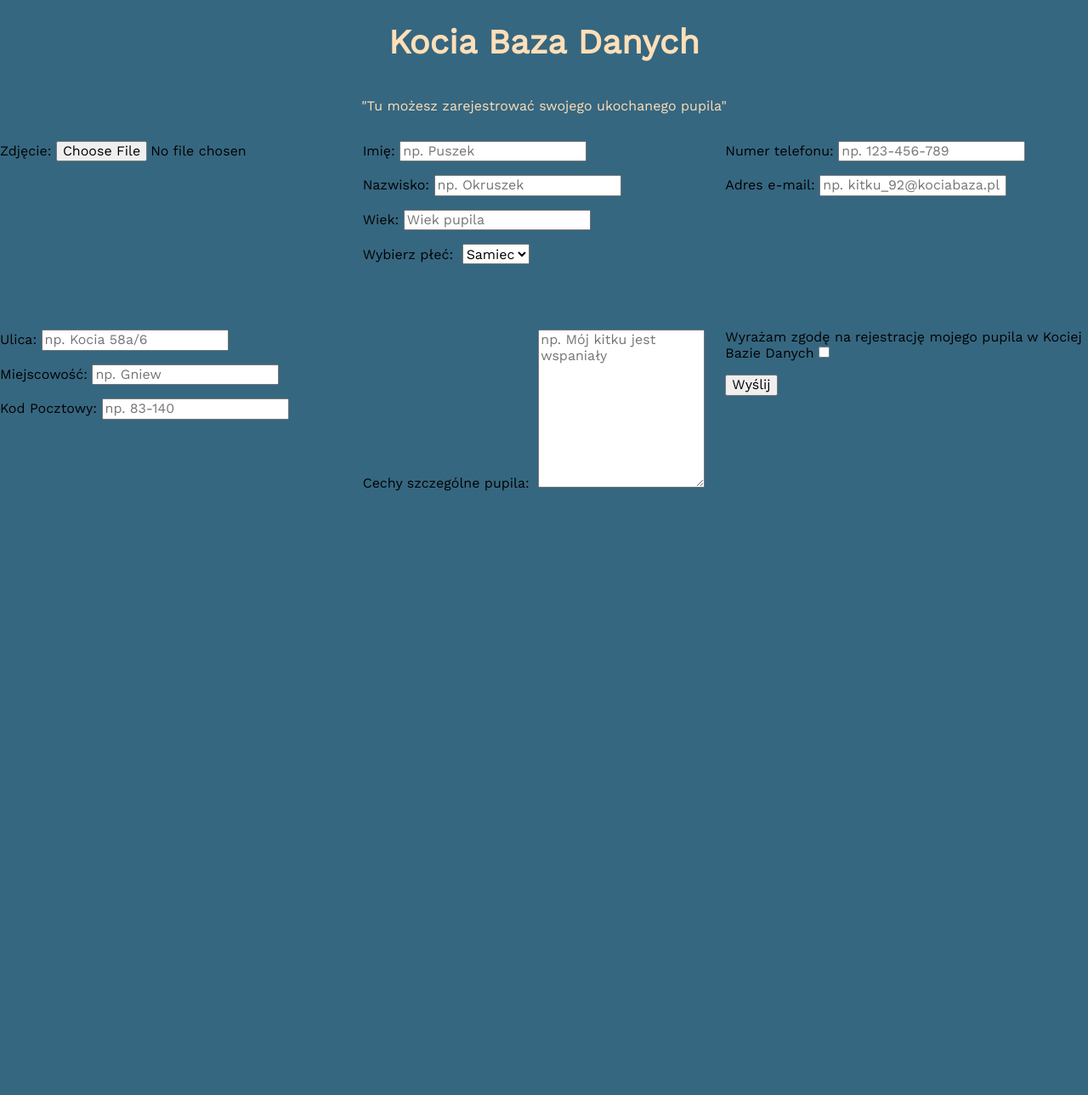
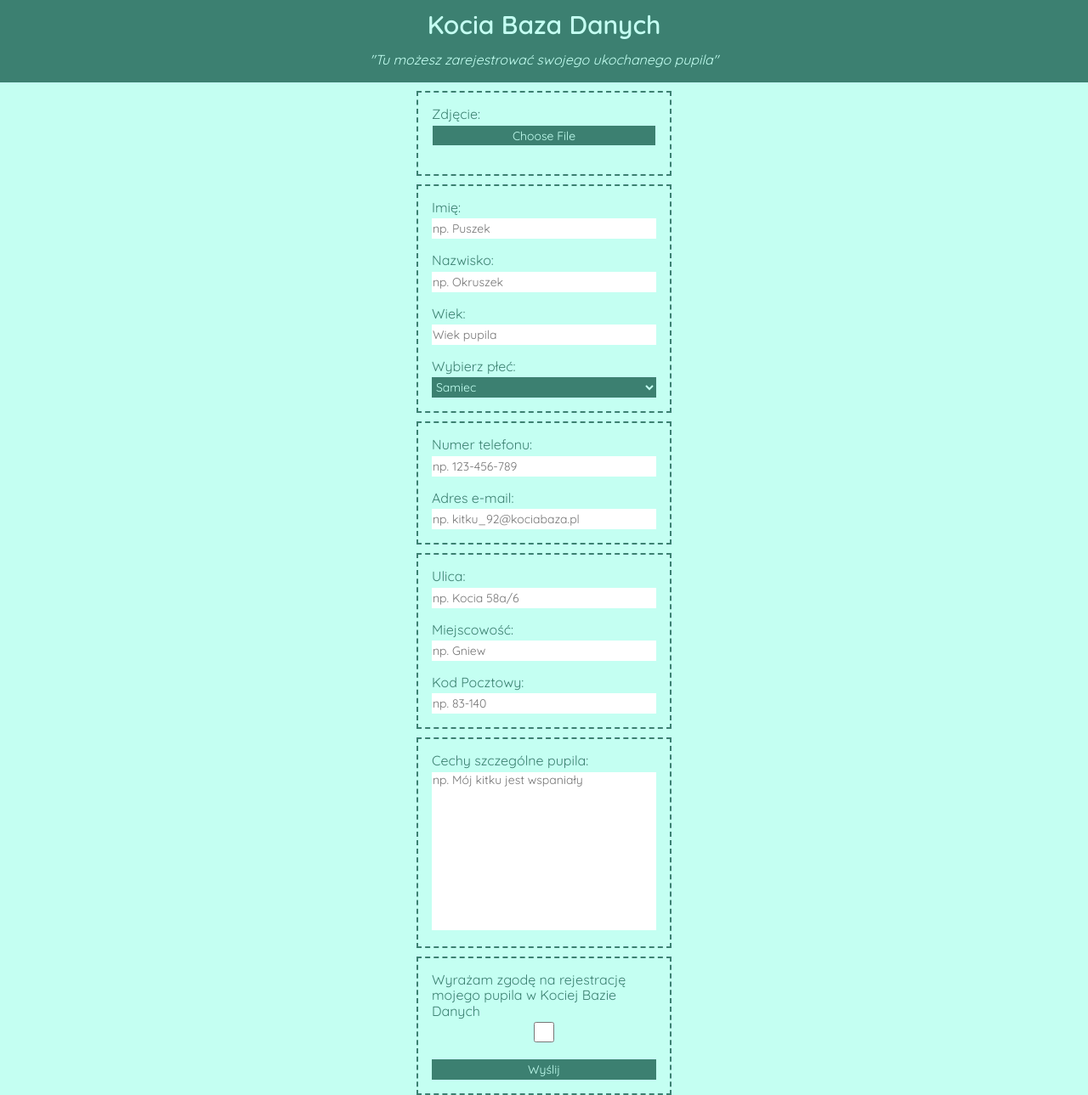
Before and after one commit to kamilMalinowski/form, a PHP site: page / in a window 1280 px wide. Shown: the whole page at 85% size. Before the commit the page ends 578 px from the top, so only its background shows below. Run offline with PHP 8.4, Linux system fonts and the light colour scheme.

Commit message:
feat: update bem, update style (mobile first)

```diff
--- a/index.html
+++ b/index.html
@@ -6,10 +6,6 @@
     <title>Kocia Baza Danych</title>
     <link href="assets/normalize.css" rel="stylesheet" type="text/css" />
     <link href="style.css" rel="stylesheet" type="text/css" />
-    <link
-      href="https://fonts.googleapis.com/css2?family=Work+Sans&display=swap"
-      rel="stylesheet"
-    />
     <meta
       name="description"
       content="Kocia baza danych stworzona w ramach szkolenia ...WTF: Co ten Frontend..."
@@ -94,7 +90,7 @@
           <!--gender-->
           <p class="form-item__inputFrame">
             <label class="form-item__label" for="gender">Wybierz płeć:</label>
-            <select class="form__select" id="gender" name="gender">
+            <select class="form-item__input form-item__input--select" id="gender" name="gender">
               <option value="gender-1">Samiec</option>
               <option value="gender-2">Samica</option>
             </select>
@@ -184,7 +180,7 @@
               >Cechy szczególne pupila:</label
             >
             <textarea
-              class="form__textarea"
+              class="form-item__input form-item__input--textarea"
               required
               id="text-cat"
               placeholder="np. Mój kitku jest wspaniały"
--- a/style.css
+++ b/style.css
@@ -1,5 +1,6 @@
-/* ----------BASIC---------- */
-/*RESET-m.korsan idea*/
+@import url("https://fonts.googleapis.com/css2?family=Quicksand:wght@300;400;500;600&display=swap");
+/* ----------BASIC - colors---------- */
+/* ----------BASIC - body & main---------- */
 html {
   box-sizing: border-box; }
 
@@ -10,75 +11,86 @@ html {
 
 /*body*/
 .body {
-  background: #366780;
   color: #000000;
-  font-family: "Work Sans", sans-serif; }
+  font-family: "Quicksand", sans-serif; }
 
 /*main*/
 .main {
-  width: 100%; }
+  background: #3c8071; }
 
 /* ----------HEADER---------- */
 /*header*/
 .header {
-  display: flex;
-  align-items: center;
-  justify-content: center;
-  flex-direction: column;
-  background: #366780;
-  color: #ffdfb8;
-  width: 100%; }
+  text-align: center;
+  color: #c4fff2;
+  width: 100%;
+  margin: 0;
+  padding: 0; }
   .header__title {
-    font-size: 40px; }
+    font-size: 30px;
+    margin: 0 auto;
+    padding: 12px 4px 0; }
   .header__description {
-    font-size: 16px; }
+    font-size: 16px;
+    margin: 0 auto;
+    padding: 14px 4px 18px 4px;
+    font-style: italic; }
 
 /* ----------FORM---------- */
 /*form*/
 .form {
-  display: grid;
-  grid-template-columns: 1fr 1fr 1fr;
-  grid-template-rows: 1fr 1fr; }
-  .form__description {
+  display: flex;
+  justify-content: center;
+  align-items: center;
+  flex-direction: column;
+  background: #c4fff2;
+  margin: 0;
+  padding: 0; }
+
+.form-item {
+  padding: 0;
+  width: 300px;
+  margin: 10px 0 0 0;
+  border: 2px dashed #3c8071; }
+  .form-item__inputFrame {
+    margin: 16px;
+    padding: 0; }
+  .form-item__label {
     font-size: 16px;
-    margin: 0; }
-  .form__label {
-    margin-left: 10px;
+    font-weight: 400;
+    margin: 0;
     display: block;
-    padding-bottom: 4px; }
-  .form__input {
-    font-size: 16px;
-    margin-left: 5px;
+    padding: 0 0 4px 0;
+    color: #3c8071; }
+  .form-item__input {
+    font-size: 14px;
+    margin: 0;
+    padding: 1px;
+    border: none;
+    width: 100%;
+    color: #3c8071;
     height: 24px; }
-  .form__select {
-    font-size: 16px;
-    margin-left: 5px;
-    height: 24px; }
-  .form__textarea {
-    font-size: 16px;
-    margin-left: 5px;
-    height: 186px;
-    width: 196px; }
-
-.item {
-  display: flex;
-  justify-content: space-around;
-  align-items: center;
-  background: #ffdfb8; }
-  .item__box {
-    border: 2px dashed #366780;
-    padding: 5px;
-    width: 230px;
-    height: 265px;
-    margin: 10px; }
-  .item__image {
-    animation: rotate 1s ease-in-out infinite alternate;
-    width: 150px;
-    height: 150px;
-    margin: 5px; }
-
-@keyframes rotate {
-  from {
-    transform: scale(1); }
-  to {
-    transform: scale(1.04); } }
+    .form-item__input::-webkit-file-upload-button {
+      display: block;
+      border: none;
+      background: #3c8071;
+      color: #c4fff2;
+      font-size: 14px;
+      margin: 0;
+      padding: 4px;
+      width: 100%; }
+    .form-item__input--select {
+      background: #3c8071;
+      color: #c4fff2; }
+    .form-item__input--textarea {
+      height: 186px;
+      resize: none; }
+  .form-item__input[type="submit"] {
+    display: block;
+    border: none;
+    background: #3c8071;
+    color: #c4fff2;
+    font-size: 14px;
+    margin: 0;
+    padding: 4px;
+    width: 100%; }
--- a/style.scss
+++ b/style.scss
@@ -1,5 +1,11 @@
-/* ----------BASIC---------- */
-/*RESET-m.korsan idea*/
+@import url("https://fonts.googleapis.com/css2?family=Quicksand:wght@300;400;500;600&display=swap");
+
+/* ----------BASIC - colors---------- */
+$greenBG: #3c8071;
+$black: #000000;
+$lightBeige: #c4fff2;
+
+/* ----------BASIC - body & main---------- */
 html {
   box-sizing: border-box;
 }
@@ -11,95 +17,100 @@ html {
 
 /*body*/
 .body {
-  background: #366780;
-  color: #000000;
-  font-family: "Work Sans", sans-serif;
+  color: $black;
+  font-family: "Quicksand", sans-serif;
 }
 
 /*main*/
 .main {
-  width: 100%;
+  background: $greenBG;
 }
 
 /* ----------HEADER---------- */
 /*header*/
 .header {
-  display: flex;
-  align-items: center;
-  justify-content: center;
-  flex-direction: column;
-  background: #366780;
-  color: #ffdfb8;
+  text-align: center;
+  color: $lightBeige;
   width: 100%;
+  margin: 0;
+  padding: 0;
   &__title {
-    font-size: 40px;
+    font-size: 30px;
+    margin: 0 auto;
+    padding: 12px 4px 0;
   }
   &__description {
     font-size: 16px;
+    margin: 0 auto;
+    padding: 14px 4px 18px 4px;
+    font-style: italic;
   }
 }
 
 /* ----------FORM---------- */
 /*form*/
 .form {
-  display: grid;
-  grid-template-columns: 1fr 1fr 1fr;
-  grid-template-rows: 1fr 1fr;
-  &__description {
-    font-size: 16px;
-    margin: 0;
+  display: flex;
+  justify-content: center;
+  align-items: center;
+  flex-direction: column;
+  background: $lightBeige;
+  margin: 0;
+  padding: 0;
+}
+
+.form-item {
+  padding: 0;
+  width: 300px;
+  margin: 10px 0 0 0;
+  border: 2px dashed $greenBG;
+  &__inputFrame {
+    margin: 16px;
+    padding: 0;
   }
   &__label {
-    margin-left: 10px;
+    font-size: 16px;
+    font-weight: 400;
+    margin: 0;
     display: block;
-    padding-bottom: 4px;
+    padding: 0 0 4px 0;
+    color: $greenBG;
   }
   &__input {
-    font-size: 16px;
-    margin-left: 5px;
+    font-size: 14px;
+    margin: 0;
+    padding: 1px;
+    border: none;
+    width: 100%;
+    color: $greenBG;
     height: 24px;
+    &::-webkit-file-upload-button {
+      display: block;
+      border: none;
+      background: $greenBG;
+      color: $lightBeige;
+      font-size: 14px;
+      margin: 0;
+      padding: 4px;
+      width: 100%;
+    }
+    &--select {
+      background: $greenBG;
+      color: $lightBeige;
+    }
+    &--textarea {
+      height: 186px;
+      resize: none;
+    }
   }
-  &__select {
-    font-size: 16px;
-    margin-left: 5px;
-    height: 24px;
-  }
-  &__textarea {
-    font-size: 16px;
-    margin-left: 5px;
-    height: 186px;
-    width: 196px;
+  &__input[type="submit"] {
+    display: block;
+    border: none;
+    background: $greenBG;
+    color: $lightBeige;
+    font-size: 14px;
+    margin: 0;
+    padding: 4px;
+    width: 100%;
   }
 }
-
-.item {
-  display: flex;
-  justify-content: space-around;
-  align-items: center;
-  background: #ffdfb8;
-  &__box {
-    border: 2px dashed #366780;
-    padding: 5px;
-    width: 230px;
-    height: 265px;
-    margin: 10px;
-  }
-  &__image {
-    animation: rotate 1s ease-in-out infinite alternate;
-    width: 150px;
-    height: 150px;
-    margin: 5px;
-
-  }
-}
-
-@keyframes rotate {
-  from {
-    transform: scale(1);
-
-  }
-  to {
-    transform: scale(1.04);
-
-  }
-}
```
